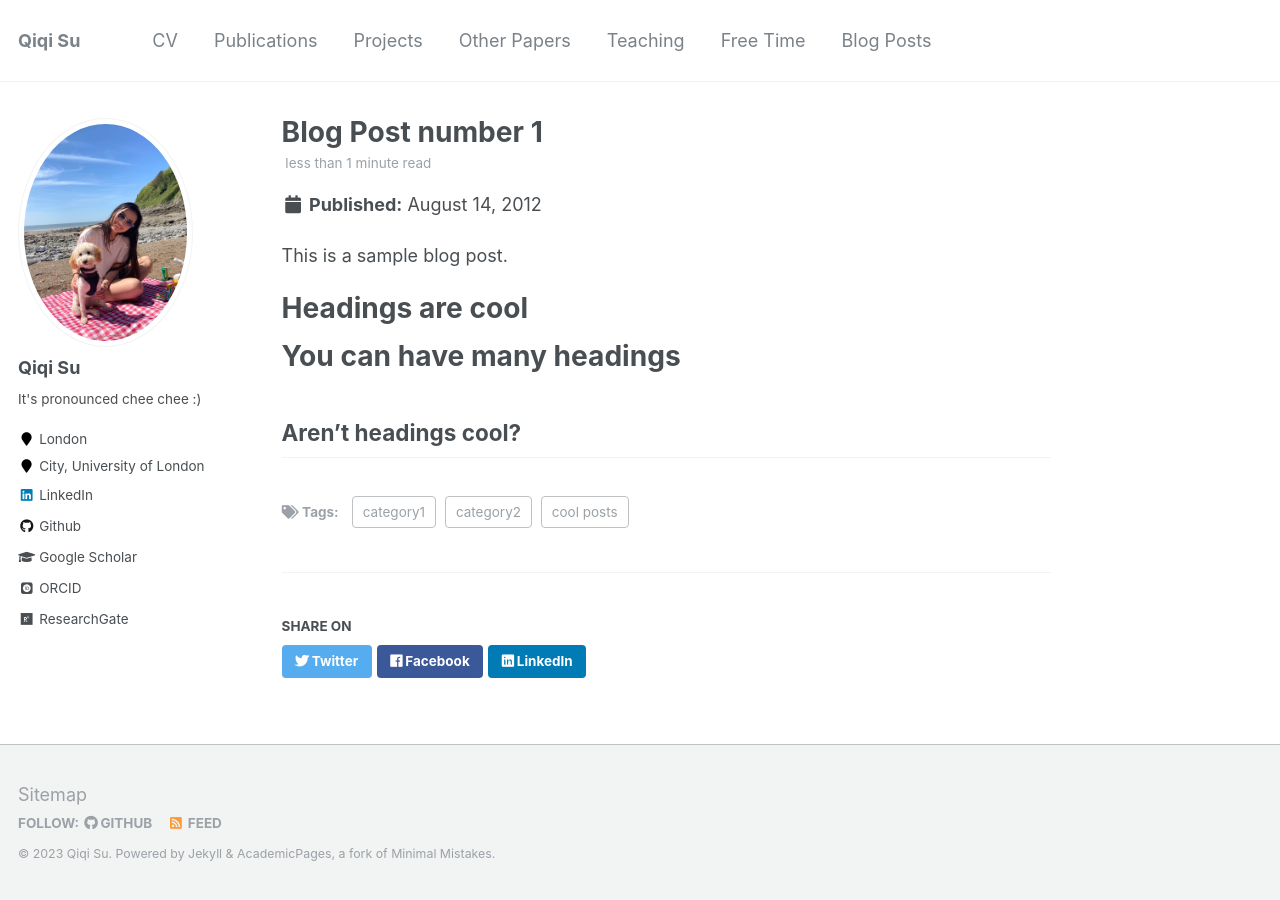
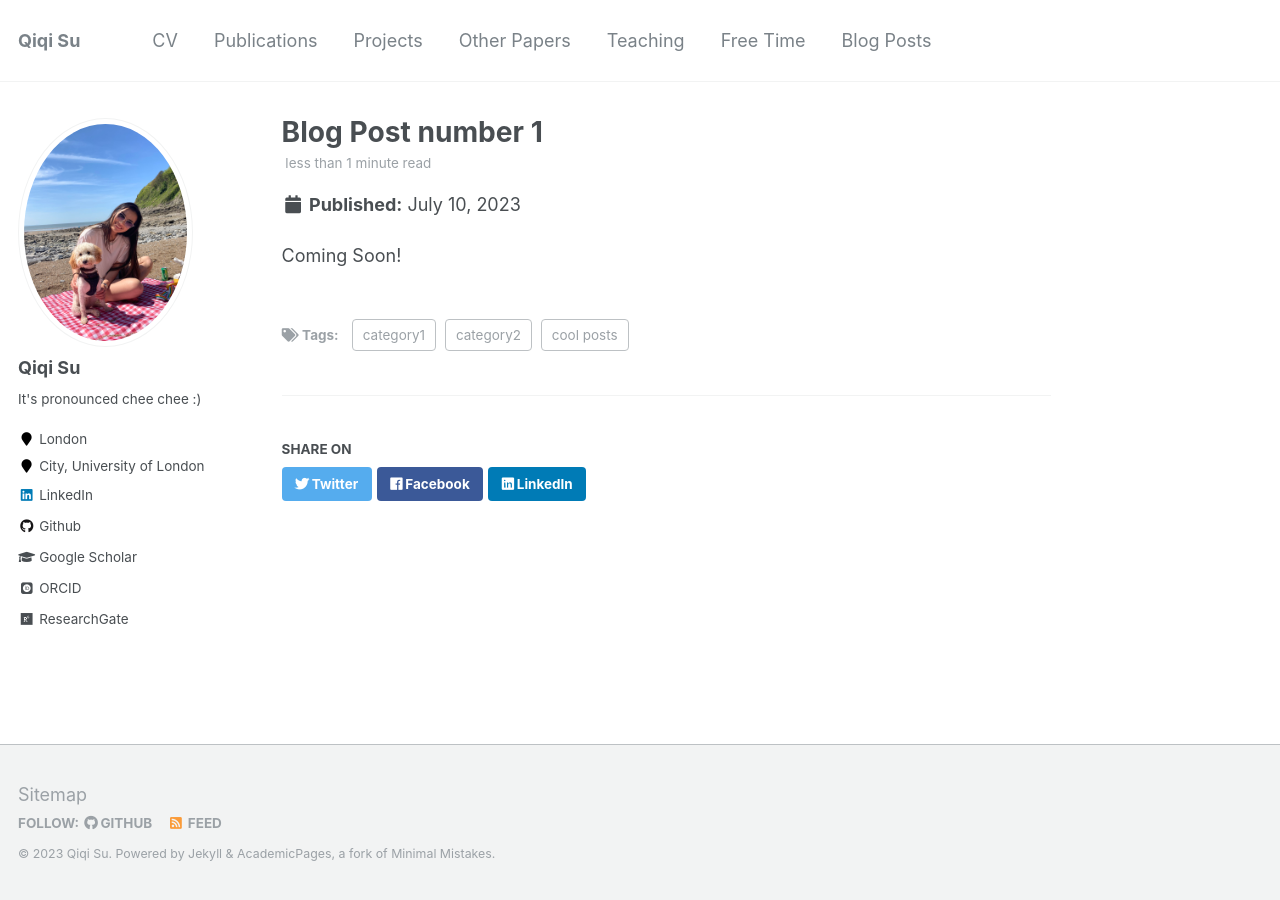
Before and after one commit to qisuqi/qiqisu.github.io, a Jekyll site: the page built from docs/_posts/2012-08-14-blog-post-1.md, in a window 1280 px wide. Built offline with Jekyll 4.4.1, drawn with Linux system fonts in a browser that asks for light colours; some web fonts are replaced.

Commit message:
Adding contents

```diff
--- a/docs/_posts/2012-08-14-blog-post-1.md
+++ b/docs/_posts/2012-08-14-blog-post-1.md
@@ -1,20 +1,11 @@
 ---
 title: 'Blog Post number 1'
-date: 2012-08-14
-permalink: /posts/2012/08/blog-post-1/
+date: 2023-07-10
+permalink: /posts/2023/07/blog-post-1/
 tags:
   - cool posts
   - category1
   - category2
 ---
 
-This is a sample blog post.
-
-Headings are cool
-======
-
-You can have many headings
-======
-
-Aren't headings cool?
-------
+Coming Soon!
```
Also changed, not shown: docs/_papers/sham.md (+1 -1 lines), docs/_projects-ds/airbnb-housing.md (+1 -1 lines), docs/_projects-ml/face-recognition.md (+1 -1 lines), docs/_projects-ml/sarcasm-detection.md (+3 -5 lines).
